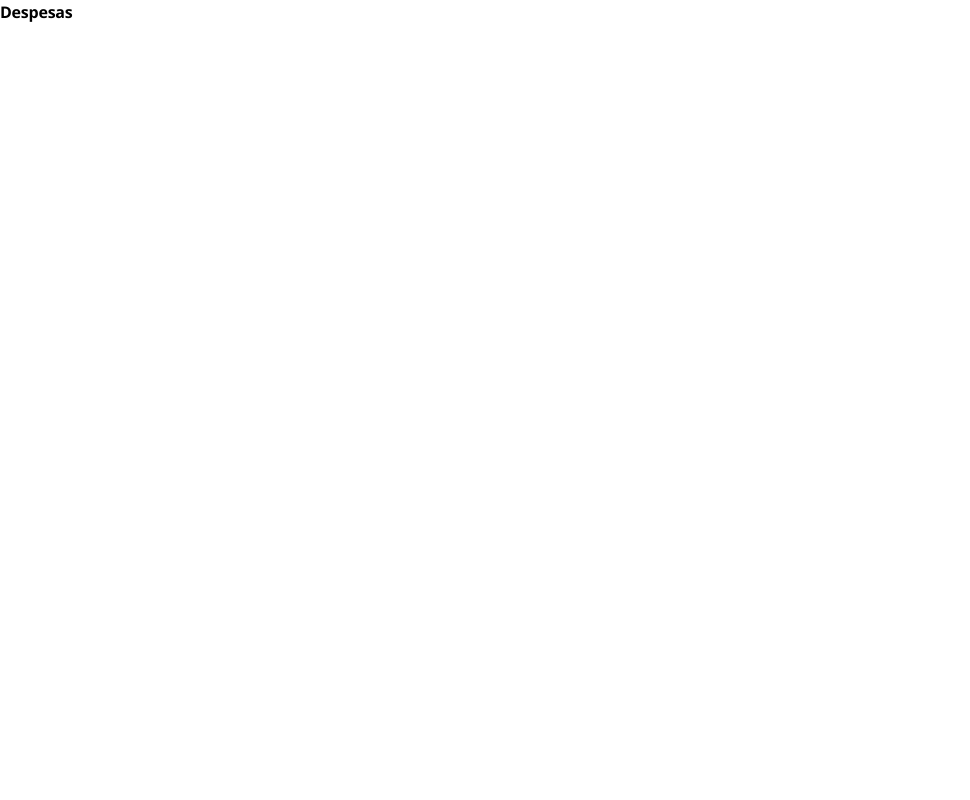
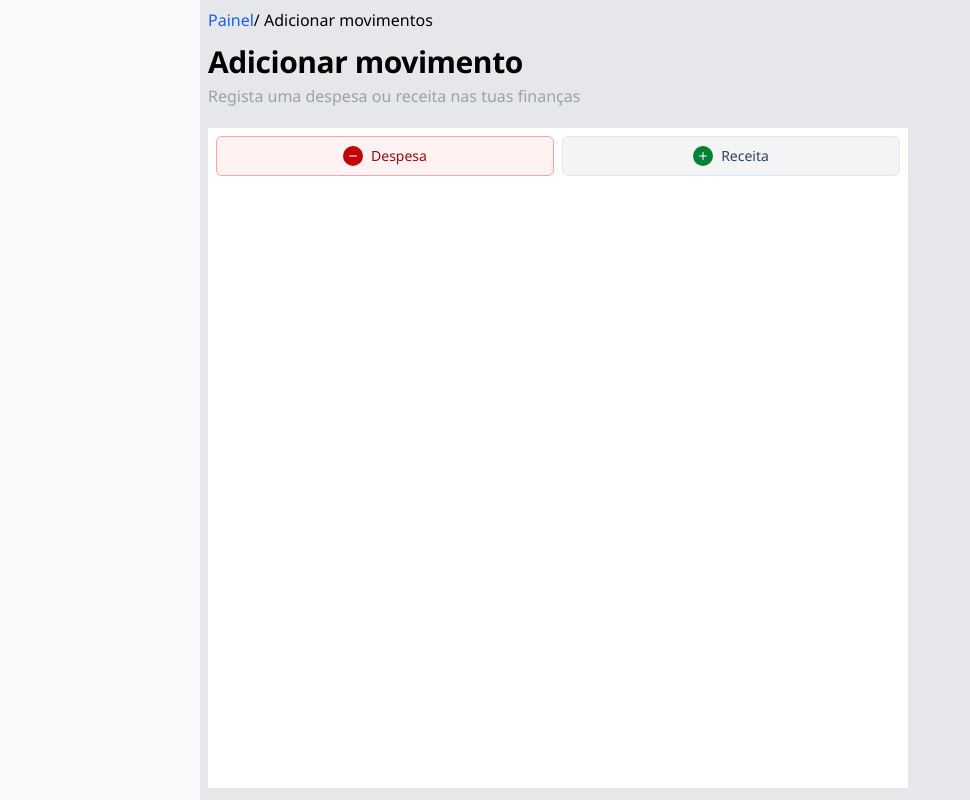
Before and after one commit to Rodrigo0133/Gestor-de-despesas, a React (Vite) app: page /dashboard/despesas in a window 1280 px wide. Shown: the whole page, without its empty margins (0-970 px from the left). Built offline with nearby package versions, Linux system fonts and the light colour scheme.

Commit message:
melhoria nas despesas

```diff
--- a/src/pages/Despesas.tsx
+++ b/src/pages/Despesas.tsx
@@ -1,7 +1,69 @@
+import { useState } from "react";
+import { Minus, Plus } from "lucide-react";
+
 function Despesas() {
+  const [tipo, setTipo] = useState<"despesa" | "receita">("despesa");
+
   return (
     <div>
-      <h1>Despesas</h1>
+      <div className="grid min-h-screen w-full grid-cols-[200px_1fr] bg-slate-50 ">
+        <div></div>
+        <div className="flex flex-col items-start  min-h-screen bg-gray-200">
+          <div className="flex  mt-2 ml-2">
+            <p>
+              <a href="/dashboard" className="text-blue-600">
+                Painel
+              </a>
+              / Adicionar movimentos
+            </p>
+          </div>
+          <div className="ml-2 mt-3">
+            <h1 className="text-3xl font-bold">Adicionar movimento</h1>
+            <div className="mt-1">
+              <p className="text-gray-400 text-1xl">
+                Regista uma despesa ou receita nas tuas finanças
+              </p>
+            </div>
+          </div>
+          <div className="flex h-full mb-3 ml-2 mt-5">
+            <div className="w-[700px] flex flex-col bg-white">
+              <div className="flex ml-2 mr-2 h-[40px] gap-2 mt-2">
+                <button
+                  type="button"
+                  aria-pressed={tipo === "despesa"}
+                  onClick={() => setTipo("despesa")}
+                  className={`flex w-1/2 cursor-pointer items-center justify-center gap-2 rounded-md border text-sm font-medium transition-colors ${
+                    tipo === "despesa"
+                      ? "border-red-300 bg-red-50 text-red-800"
+                      : "border-slate-200 bg-gray-100 text-slate-700 hover:bg-slate-50"
+                  }`}
+                >
+                  <span className="flex size-5 items-center justify-center rounded-full bg-red-700 text-white">
+                    <Minus size={12} aria-hidden="true" />
+                  </span>
+                  Despesa
+                </button>
+                <button
+                  type="button"
+                  aria-pressed={tipo === "receita"}
+                  onClick={() => setTipo("receita")}
+                  className={`flex w-1/2 cursor-pointer items-center justify-center gap-2 rounded-md border text-sm font-medium transition-colors ${
+                    tipo === "receita"
+                      ? "border-green-300 bg-green-50 text-green-800"
+                      : "border-slate-200 bg-gray-100 text-slate-700 hover:bg-slate-50"
+                  }`}
+                >
+                  <span className="flex size-5 items-center justify-center rounded-full bg-green-700 text-white">
+                    <Plus size={12} aria-hidden="true" />
+                  </span>
+                  Receita
+                </button>
+              </div>
+            </div>
+            <div className=" w-[300px] ml-2 h-[250px]"> </div>
+          </div>
+        </div>
+      </div>
     </div>
   );
 }
```
Also changed, not shown: 1 other file (tests, documents, lock files or other folders).
